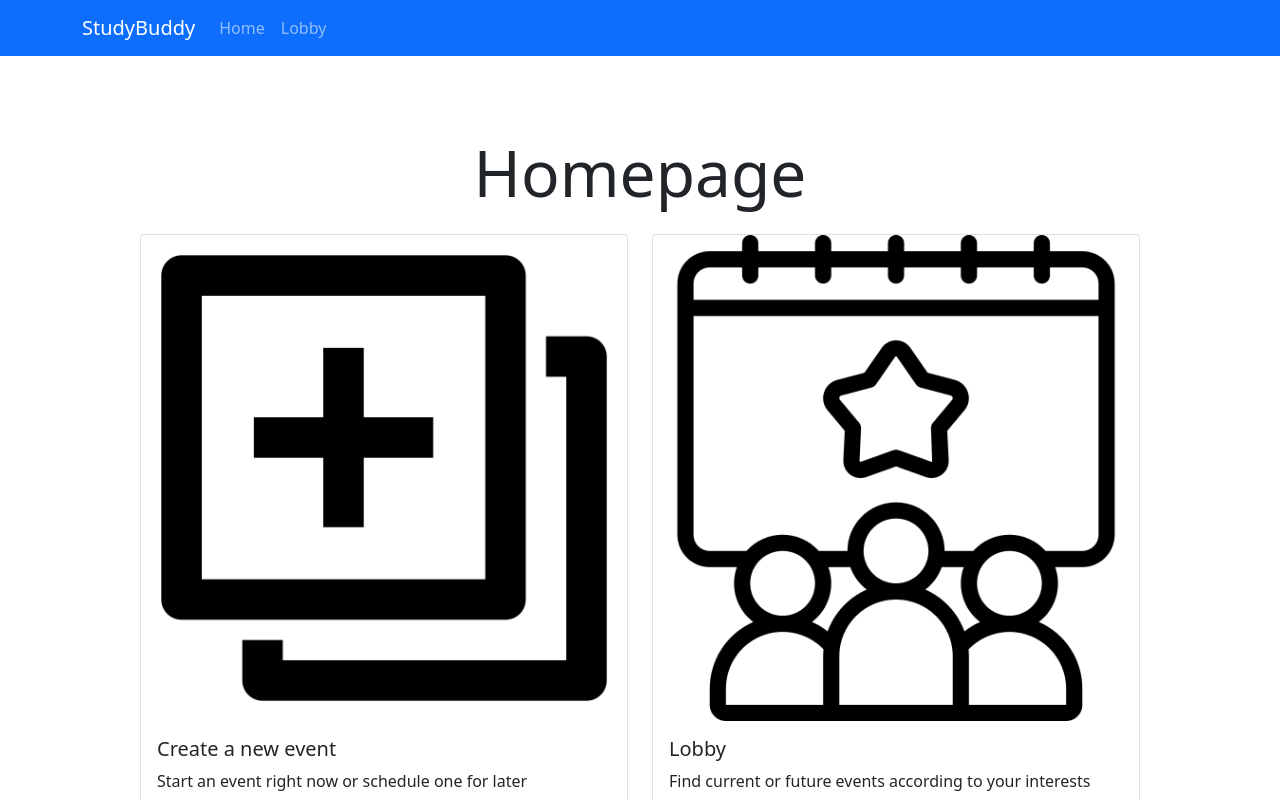
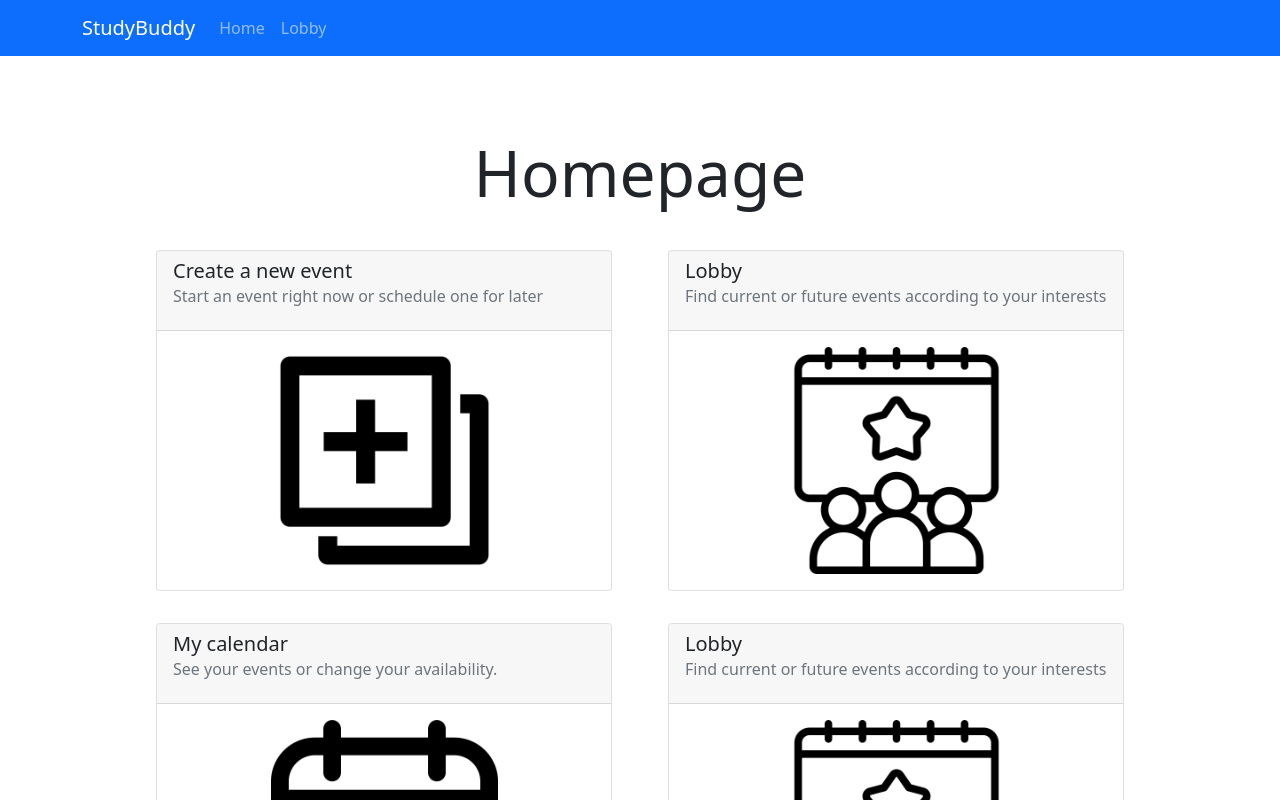
Before and after one commit to Catena-mundi/studybuddy, a Next.js app in the folder nextjs-blog/: page /home/homepage in a window 1280 px wide. Shown: the top 800 px of the page. Built offline with nearby package versions, Linux system fonts and the light colour scheme.

Commit message:
refactor homepage and prettify event details

```diff
--- a/nextjs-blog/pages/home/homepage.js
+++ b/nextjs-blog/pages/home/homepage.js
@@ -11,42 +11,44 @@ import Card from "react-bootstrap/Card";
 
 function HomeCard({ href, title, text, img }) {
     const link = '/home/'+ href;
+    const imgURL = '/imgs/' + img
 
     return (
-        <Card onClick={event =>  window.location.href = link} style={{ cursor: "pointer" }}>
-            <Card.Img variant="top" src={img} />
-            <Card.Body>
+        <Card className="m-3" onClick={event =>  window.location.href = link} style={{ cursor: "pointer" }}>
+            <Card.Header style={{ height: '5rem' }}>
                 <Card.Title> {title} </Card.Title>
-                <Card.Text> {text} </Card.Text>
-            </Card.Body>
+                <Card.Subtitle className="mb-2 text-muted">{text}</Card.Subtitle>
+            </Card.Header>
+            <Card.Img className="w-50 mx-auto d-block m-3" variant="top" src={imgURL} />
         </Card>
     );
 }
+
 
 const homeCards = [
     {
         title: 'Create a new event',
         text: 'Start an event right now or schedule one for later',
         href: 'create',
-        img: "/imgs/page.png"
+        img: "page.png"
     },
     {
         title: 'Lobby',
         text: 'Find current or future events according to your interests',
         href: 'lobby',
-        img: "/imgs/event.png"
+        img: "event.png"
     },
     {
         title: 'My calendar',
         text: 'See your events or change your availability.',
         href: 'calendar',
-        img: "/imgs/calendar.png"
+        img: "calendar.png"
     },
     {
         title: 'Lobby',
         text: 'Find current or future events according to your interests',
         href: 'lobby',
-        img: "/imgs/event.png"
+        img: "event.png"
     },
 ]
 
```
Also changed, not shown: nextjs-blog/pages/home/event_details.js (+8 -8 lines).
